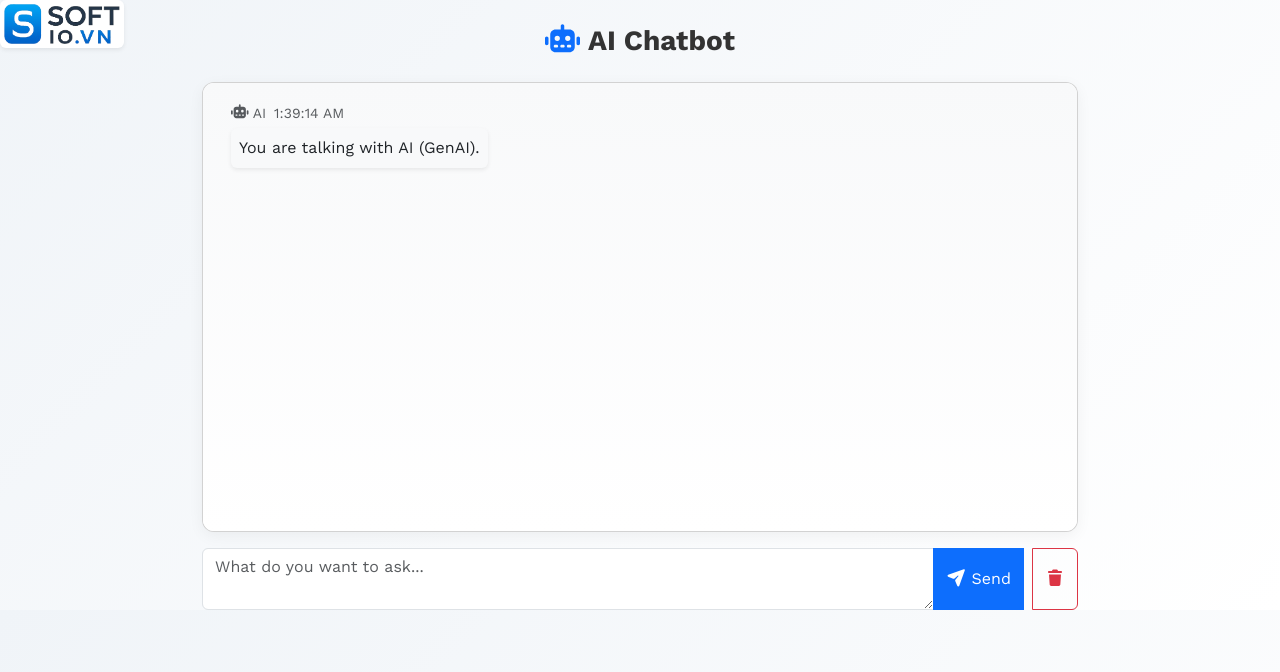
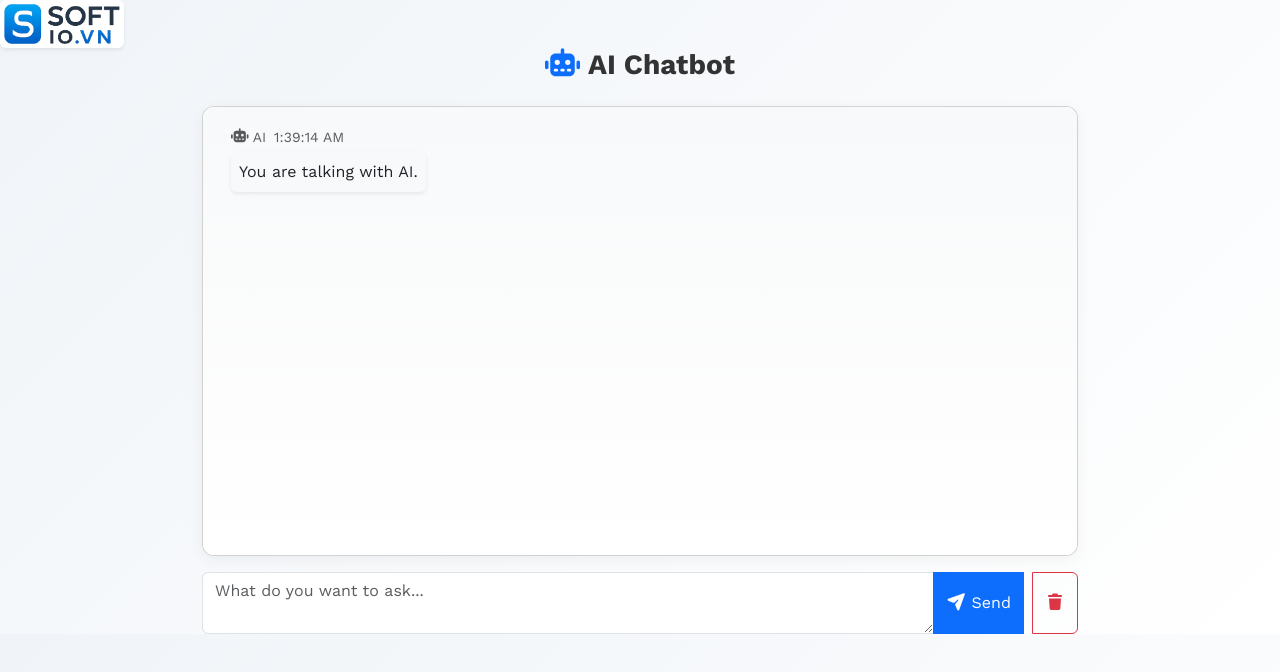
Before and after one commit to tungpham42/geminichat, a React (Create React App) app: page / in a window 1280 px wide. Shown: the top 672 px of the page. Built offline with nearby package versions, Linux system fonts and the light colour scheme.

Commit message:
Update ChatApp.tsx

```diff
--- a/src/ChatApp.tsx
+++ b/src/ChatApp.tsx
@@ -41,7 +41,7 @@ export default function ChatApp(): JSX.Element {
             {
               id: "m-system",
               role: "system",
-              text: "You are talking with AI (GenAI).",
+              text: "You are talking with AI.",
               createdAt: Date.now(),
             },
           ];
@@ -50,7 +50,7 @@ export default function ChatApp(): JSX.Element {
         {
           id: "m-system",
           role: "system",
-          text: "You are talking with AI (GenAI).",
+          text: "You are talking with AI.",
           createdAt: Date.now(),
         },
       ];
@@ -130,7 +130,7 @@ export default function ChatApp(): JSX.Element {
   }
 
   return (
-    <Container style={{ maxWidth: 900, marginTop: 24 }}>
+    <Container className="mt-5" style={{ maxWidth: "900px" }}>
       {/* Header */}
       <Row className="mb-3 text-center">
         <Col>
```
